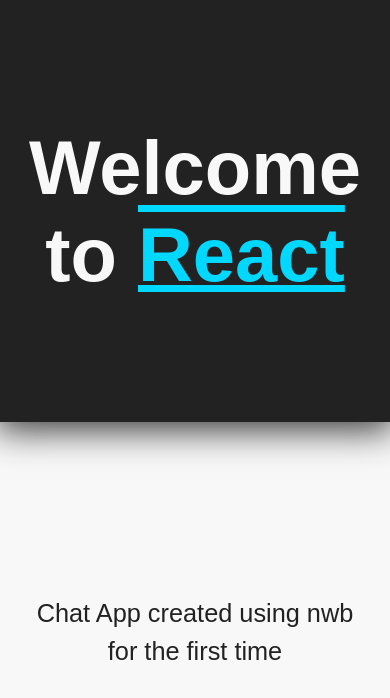
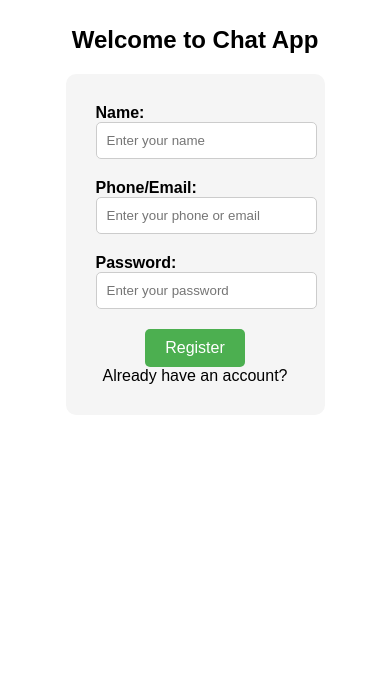
Before and after one commit to dbgautam7/chatapp, a React app in the folder client/: page / in a window 390 px wide. Shown: the top 698 px of the page. Built offline with nearby package versions, Linux system fonts and the light colour scheme.

Commit message:
register form created and made responsive using media query

```diff
--- a/client/package.json
+++ b/client/package.json
@@ -13,7 +13,8 @@
   },
   "dependencies": {
     "react": "^18.2.0",
-    "react-dom": "^18.2.0"
+    "react-dom": "^18.2.0",
+    "react-router-dom": "^6.8.2"
   },
   "devDependencies": {
     "nwb": "0.25.x"
--- a/client/src/App.js
+++ b/client/src/App.js
@@ -1,16 +1,11 @@
 import './App.css'
-
 import React, {Component} from 'react'
+import Register from './containers/register'
 
 class App extends Component {
   render() {
     return <div className="App">
-      <div className="App-heading App-flex">
-        <h2>Welcome to <span className="App-react">React</span></h2>
-      </div>
-      <div className="App-instructions App-flex">
-        <p>Chat App created using nwb for the first time</p>
-      </div>
+      <Register />
     </div>
   }
 }
--- /dev/null
+++ b/client/src/containers/register.css
@@ -0,0 +1,71 @@
+/* Styles for the register container */
+.register-container {
+    max-width: 800px;
+    margin: 0 auto;
+    padding: 20px;
+  }
+
+  .register-container h1 {
+    text-align: center;
+    font-size: 32px;
+    margin-bottom: 20px;
+  }
+
+  .register-content {
+    background-color: #f5f5f5;
+    border-radius: 10px;
+    padding: 30px;
+    text-align: center; /* center the labels */
+  }
+
+  .register-field {
+    margin-bottom: 20px;
+    text-align: left; /* align the input fields to the left */
+  }
+
+  .register-field label {
+    margin-bottom: 5px;
+    font-weight: bold;
+    text-align: right; /* align the label text to the right */
+    width: 100px; /* set a fixed width for the label */
+  }
+
+  .register-field input {
+    display: block;
+    width: 100%;
+    padding: 10px;
+    border: 1px solid #ccc;
+    border-radius: 5px;
+  }
+
+  button[type="submit"] {
+    display: block;
+    width: 50%;
+    margin: auto; /* center the button horizontally */
+    margin-top: 20px;
+    padding: 10px;
+    border: none;
+    background-color: #4caf50;
+    color: #fff;
+    font-size: 16px;
+    border-radius: 5px;
+    cursor: pointer;
+    transition: all 0.3s ease;
+    text-align: center;
+  }
+
+
+  button[type="submit"]:hover {
+    background-color: #3f19e9;
+  }
+
+  /* Media queries for responsive design */
+  @media screen and (max-width: 800px) {
+    .register-container {
+      padding: 10px;
+    }
+
+    .register-container h1 {
+      font-size: 24px;
+    }
+  }
--- /dev/null
+++ b/client/src/containers/register.js
@@ -0,0 +1,33 @@
+import React from 'react'
+import './register.css'
+
+const Register = () => {
+  return (
+  <div className="register-container">
+    <form>
+    <h1>Welcome to Chat App</h1>
+    <div className="register-content">
+      <div className="register-field">
+        <label>Name:</label>
+        <input type="text" id="name" placeholder="Enter your name" />
+      </div>
+      <div className="register-field">
+        <label>Phone/Email:</label>
+        <input type="text" id="phoneOrEmail" placeholder="Enter your phone or email" />
+      </div>
+      <div className="register-field">
+        <label>Password:</label>
+        <input type="password" id="password" placeholder="Enter your password" />
+      </div>
+      <button type="submit">Register</button>
+      <div className="already-have-account">
+        Already have an account?
+      </div>
+    </div>
+    </form>
+  </div>
+
+  )
+}
+
+export default Register
```
Also changed, not shown: client/src/containers/login.js (added), 1 other file (tests, documents, lock files or other folders).
